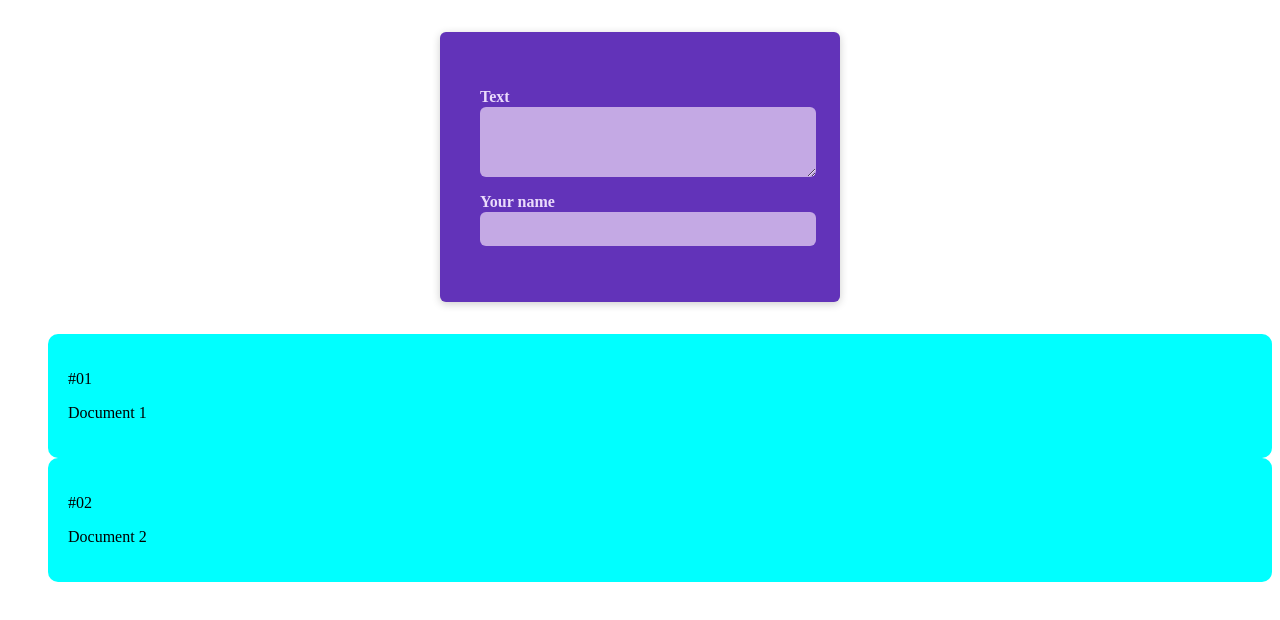
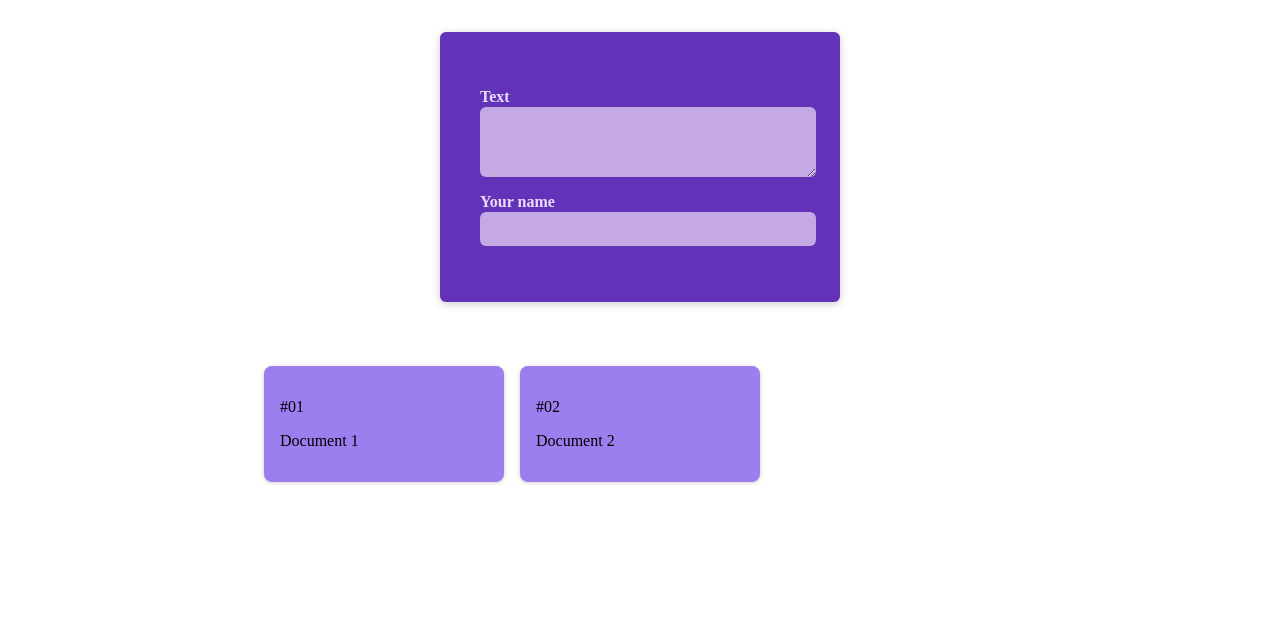
Before and after one commit to revarnami/react-crash-course, a React (Vite) app: page / in a window 1280 px wide. Shown: the top 620 px of the page. Built offline with nearby package versions, Linux system fonts and the light colour scheme.

Commit message:
adjustment css

```diff
--- a/src/components/Post.jsx
+++ b/src/components/Post.jsx
@@ -1,10 +1,10 @@
-import PostCss from './Post.module.css'
+import postcss from './Post.module.css'
 
 function Post(props) {
   return (
-    <div className={PostCss.div}>
-      <p>#{props.DocNo}</p>
-      <p>{props.FileName}</p>
+    <div className={postcss.post}>
+      <p>#{props.docno}</p>
+      <p>{props.body}</p>
     </div>
   )
 }
--- a/src/components/Post.module.css
+++ b/src/components/Post.module.css
@@ -1,5 +1,35 @@
-.div {
-  background-color: aqua;
-  border-radius: 10px;
-  padding: 20px;
+.post {
+  margin: 1rem 0;
+  padding: 1rem;
+  background-color: #9c7eee;
+  border-radius: 8px;
+  box-shadow: 0 1px 4px rgba(0, 0, 0, 0.2);
+  animation: animate-in 1s ease-out forwards;
 }
+
+.docno {
+  font-size: 0.8rem;
+  font-weight: bold;
+  color: #543280;
+  margin: 0;
+  text-transform: uppercase;
+}
+
+.text {
+  white-space: pre-wrap;
+  font-size: 1.25rem;
+  margin: 0.25rem 0 0 0;
+  color: #593884;
+  font-style: italic;
+}
+
+@keyframes animate-in {
+  from {
+    opacity: 0;
+    transform: translateY(1rem);
+  }
+  to {
+    opacity: 1;
+    transform: translateY(0);
+  }
+}
--- a/src/components/PostList.jsx
+++ b/src/components/PostList.jsx
@@ -1,15 +1,15 @@
 import Post from './Post.jsx'
 import NewPost from './NewPost.jsx'
-import './PostList.module.css'
+import PostListCss from './PostList.module.css'
 
 
 function PostList() {
   return (
     <>
       <NewPost />
-      <ul className='posts'>
-        <Post DocNo='01' FileName='Document 1'></Post>
-        <Post DocNo='02' FileName='Document 2'></Post>
+      <ul className={PostListCss.posts}>
+        <Post docno='01' body='Document 1'></Post>
+        <Post docno='02' body='Document 2'></Post>
       </ul>
     </>
   )
--- a/src/components/PostList.module.css
+++ b/src/components/PostList.module.css
@@ -1,9 +1,10 @@
 .posts {
   list-style: none;
   max-width: 50rem;
+  margin: 1rem auto;
   padding: 1rem 0;
   display: grid;
   gap: 1rem;
-  grid-template-columns: repeat(3,30%);
+  grid-template-columns: repeat(3, 30%);
   justify-content: center;
 }
```
